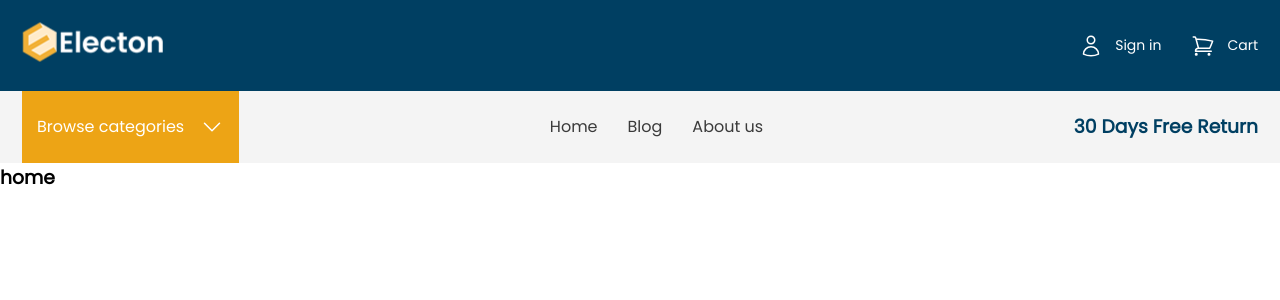
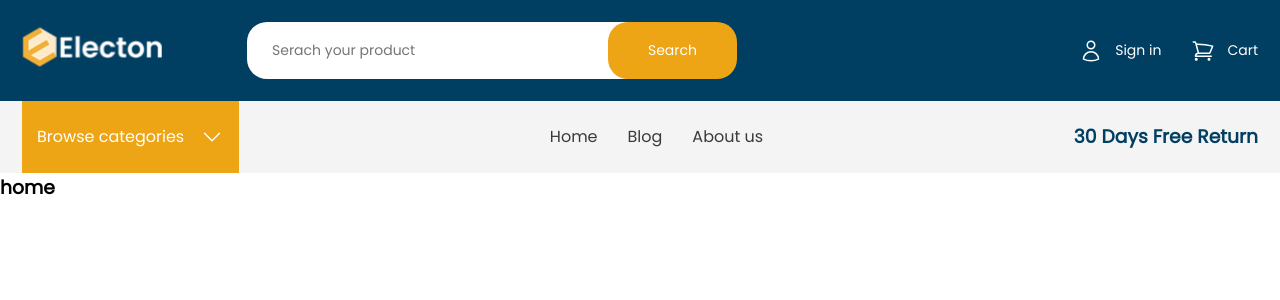
Before and after one commit to Mutah3r/electon-shop, a React (Vite) app: page / in a window 1280 px wide. Shown: the top 300 px of the page. Built offline with nearby package versions, Linux system fonts and the light colour scheme.

Commit message:
added searchbar

```diff
--- a/src/components/Header/Header.css
+++ b/src/components/Header/Header.css
@@ -9,6 +9,17 @@
     align-items: center;
     max-width: 1440px;
     margin: 0 auto;
+}
+
+.header .logo-search-container {
+    display: flex;
+    gap: 85px;
+    align-items: center;
+}
+
+.header .logo-search-container img {
+    width: 140px;
+    height: auto;
 }
 
 .header-links {
--- a/src/components/Header/Header.jsx
+++ b/src/components/Header/Header.jsx
@@ -2,6 +2,7 @@ import React from 'react';
 import logo from '../../assets/images/logo 1.png'
 import './Header.css'
 import { Link } from 'react-router-dom';
+import SearchBar from '../SearchBar/SearchBar';
 
 const Header = () => {
     return (
@@ -11,6 +12,7 @@ const Header = () => {
                     <Link to='/'>
                         <img src={logo} alt='Electon Logo' />
                     </Link>
+                    <SearchBar />
                 </div>
                 <div className="header-links">
                     <Link className='header-link' to='/login'>
--- /dev/null
+++ b/src/components/SearchBar/SearchBar.css
@@ -0,0 +1,39 @@
+.search-bar-wrapper {
+    /* display: flex; */
+    position: relative;
+}
+
+
+#search-field {
+    padding: 18px 25px;
+    padding-right: 55px;
+    background: #FFFFFF;
+    border: none;
+    border-radius: 20px;
+    font-size: 14px;
+    line-height: 21px;
+    /* identical to box height */
+    color: #292D32;
+    width: 400px;
+}
+
+#search-field:focus {
+    outline: none;
+}
+
+#search-button {
+    position: absolute;
+    right: -90px;
+}
+
+.button-primary {
+    background: #EDA415;
+    border: none;
+    border-radius: 20px;
+    border-radius: 20px;
+    font-size: 14px;
+    line-height: 21px;
+    padding: 18px 40px;
+    cursor: pointer;
+    color: #FFFFFF;
+}
--- /dev/null
+++ b/src/components/SearchBar/SearchBar.jsx
@@ -0,0 +1,13 @@
+import React from 'react';
+import './SearchBar.css'
+
+const SearchBar = () => {
+    return (
+        <div className='search-bar-wrapper'>
+            <input type="text" placeholder='Serach your product' name="search-field" id="search-field" />
+            <button className="button-primary" id='search-button'>Search</button>
+        </div>
+    );
+};
+
+export default SearchBar;
```
